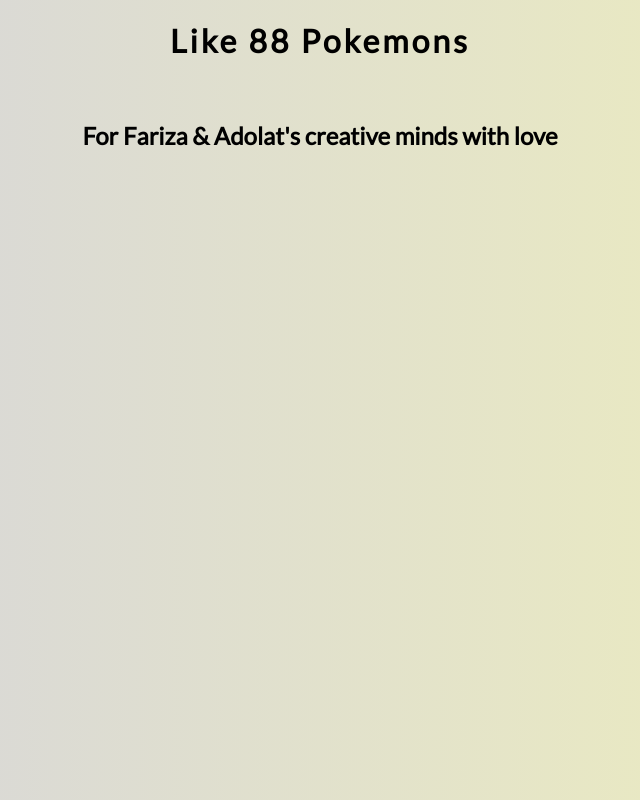
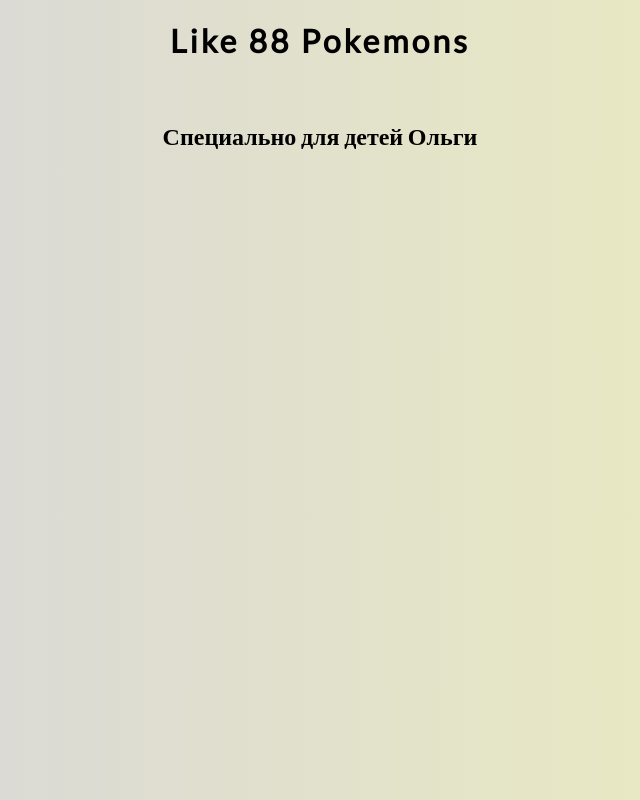
Before and after one commit to 88Group/88Pokemons, a plain HTML site: page index.html in a window 1280 px wide. Shown: the whole page, without its empty margins (320-960 px from the left). Drawn offline with Linux system fonts and the light colour scheme; no server answers; a web font is replaced by a local one.

Commit message:
Update index.html

```diff
--- a/index.html
+++ b/index.html
@@ -13,7 +13,7 @@
 </head>
 <h1>Like 88 Pokemons</h1>
   <br/>
-  <h2> For Fariza & Adolat's creative minds with love</h2>
+  <h2> Специально для детей Ольги </h2>
 <div id="poke_container" class="poke-container"></div>
 
 
```
